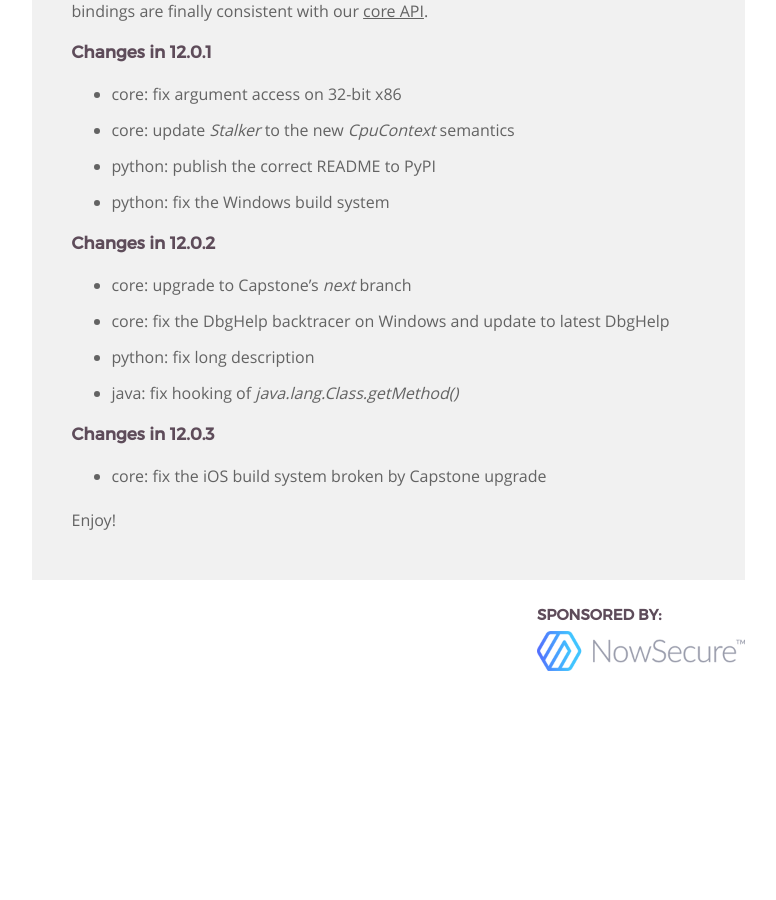
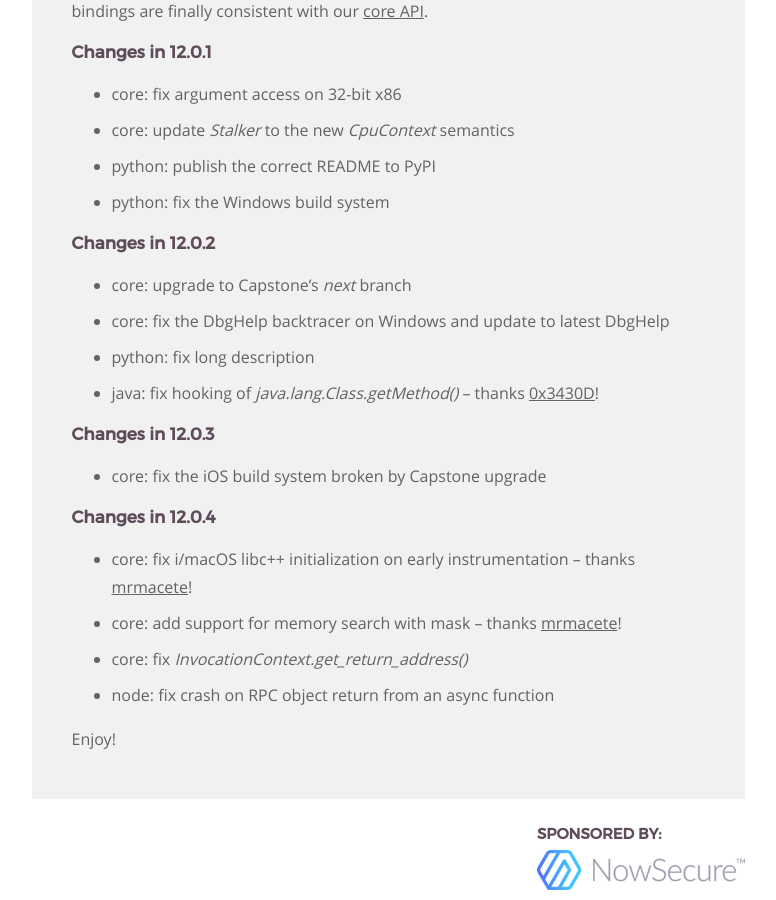
Before and after one commit to frida/frida-website, a Jekyll site: the page built from _posts/2018-07-12-frida-12-0-released.markdown, in a window 1280 px wide and 900 px high, scrolled down 3273 px. Shown: the whole window, without its empty margins (364-1140 px from the left). Built offline with Jekyll 4.4.1, drawn with Linux system fonts in a browser that asks for light colours; before the commit the page ends 3954 px from its top, so only the background shows below that.

Commit message:
Summarize changes in 12.0.4

```diff
--- a/_posts/2018-07-12-frida-12-0-released.markdown
+++ b/_posts/2018-07-12-frida-12-0-released.markdown
@@ -151,11 +151,19 @@ language bindings are finally consistent with our [core API][].
 - core: upgrade to Capstone's *next* branch
 - core: fix the DbgHelp backtracer on Windows and update to latest DbgHelp
 - python: fix long description
-- java: fix hooking of *java.lang.Class.getMethod()*
+- java: fix hooking of *java.lang.Class.getMethod()* – thanks [0x3430D][]!
 
 ### Changes in 12.0.3
 
 - core: fix the iOS build system broken by Capstone upgrade
+
+### Changes in 12.0.4
+
+- core: fix i/macOS libc++ initialization on early instrumentation
+        – thanks [mrmacete][]!
+- core: add support for memory search with mask – thanks [mrmacete][]!
+- core: fix *InvocationContext.get_return_address()*
+- node: fix crash on RPC object return from an async function
 
 Enjoy!
 
@@ -168,3 +176,5 @@ Enjoy!
 [TypeScript]: https://www.typescriptlang.org/
 [VS Code]: https://code.visualstudio.com/
 [core API]: https://gist.github.com/oleavr/e6af8791adbef8fbde06
+[0x3430D]: https://github.com/0x3430D
+[mrmacete]: https://github.com/mrmacete
```
